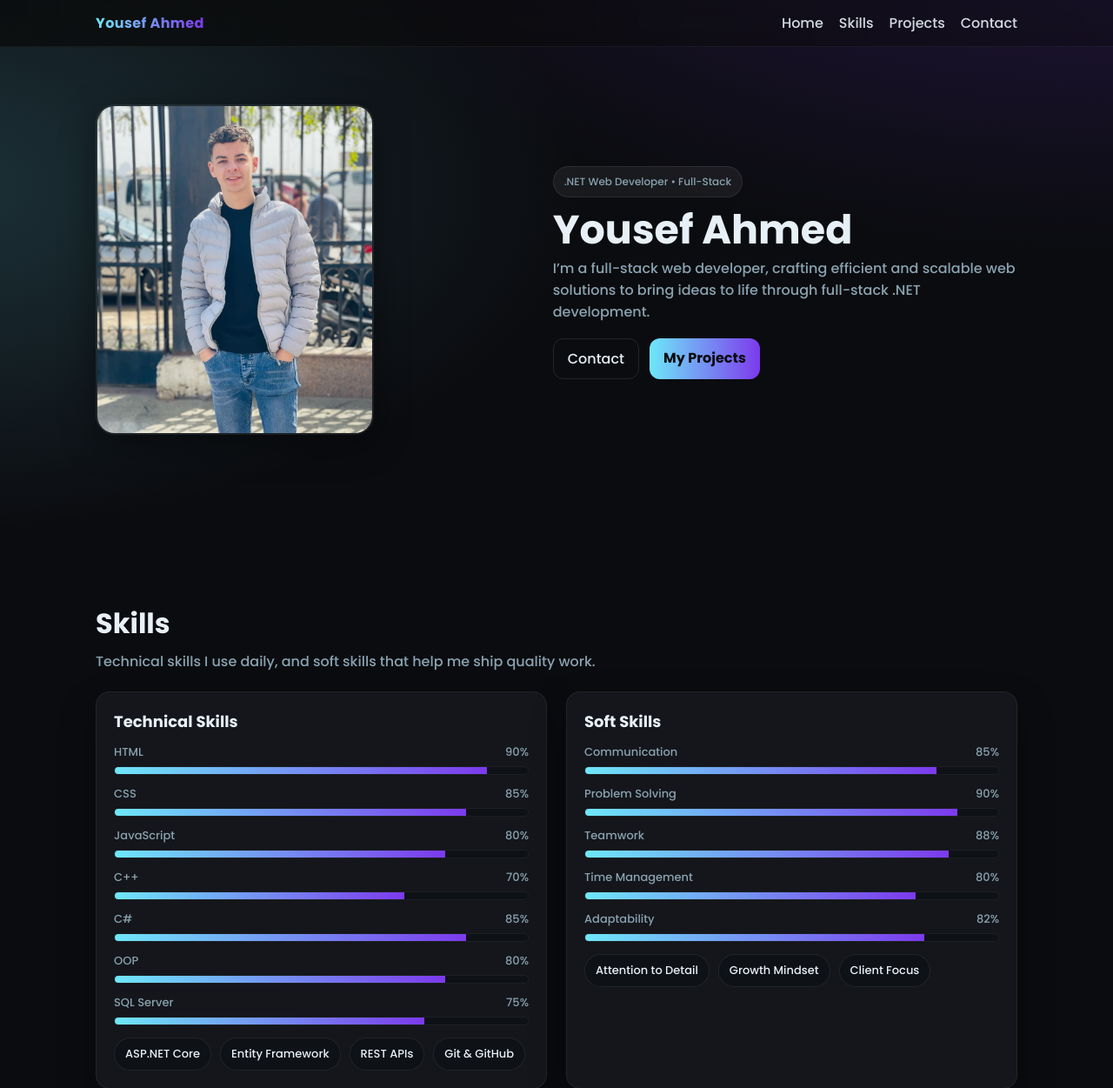
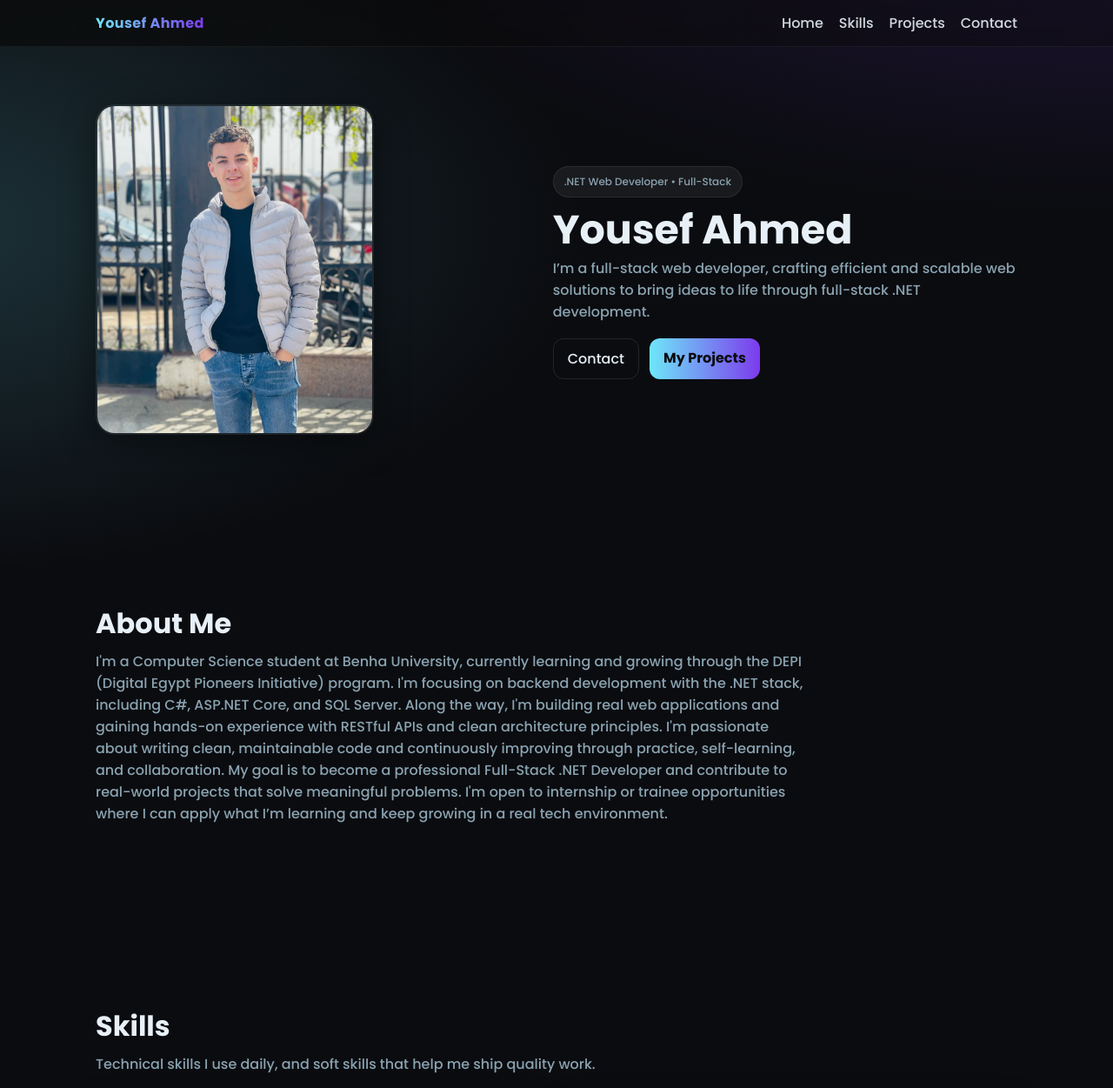
Before and after one commit to Yussif76/DEPI-Freelancing, a plain HTML site: page index.html in a window 1280 px wide. Shown: the top 1251 px of the page at 87% size. Drawn offline with Linux system fonts and the light colour scheme.

Commit message:
Add About Me section

```diff
--- a/index.html
+++ b/index.html
@@ -115,6 +115,21 @@ I’m a full-stack web developer, crafting efficient and scalable web solutions
     </div>
   </section>
 
+  <!-- ABOUT -->
+<section id="about-me">
+  <h2 class="title" style="font-size:32px;margin-bottom:14px;">About Me</h2>
+  <p class="subtitle" style="max-width:80ch;margin-bottom:22px;">
+I'm a Computer Science student at Benha University, currently learning and growing through the DEPI (Digital Egypt Pioneers Initiative) program.
+
+I'm focusing on backend development with the .NET stack, including C#, ASP.NET Core, and SQL Server. Along the way, I'm building real web applications and gaining hands-on experience with RESTful APIs and clean architecture principles.
+
+I'm passionate about writing clean, maintainable code and continuously improving through practice, self-learning, and collaboration.
+
+My goal is to become a professional Full-Stack .NET Developer and contribute to real-world projects that solve meaningful problems. I'm open to internship or trainee opportunities where I can apply what I’m learning and keep growing in a real tech environment.
+  </p>
+</section>
+
+
   <!-- SKILLS -->
   <section id="skills">
     <h2 class="title" style="font-size:32px;margin-bottom:14px;">Skills</h2>
```
